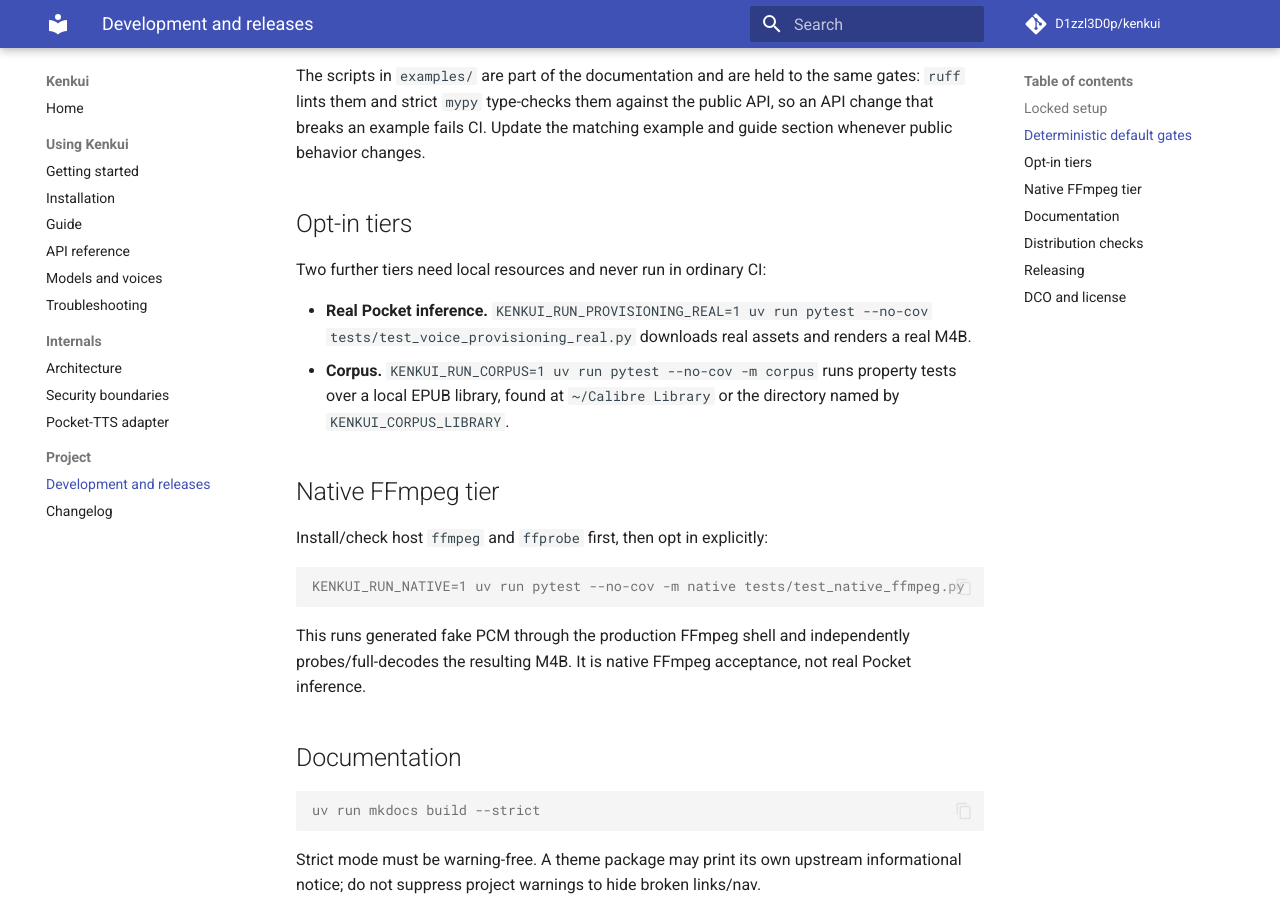
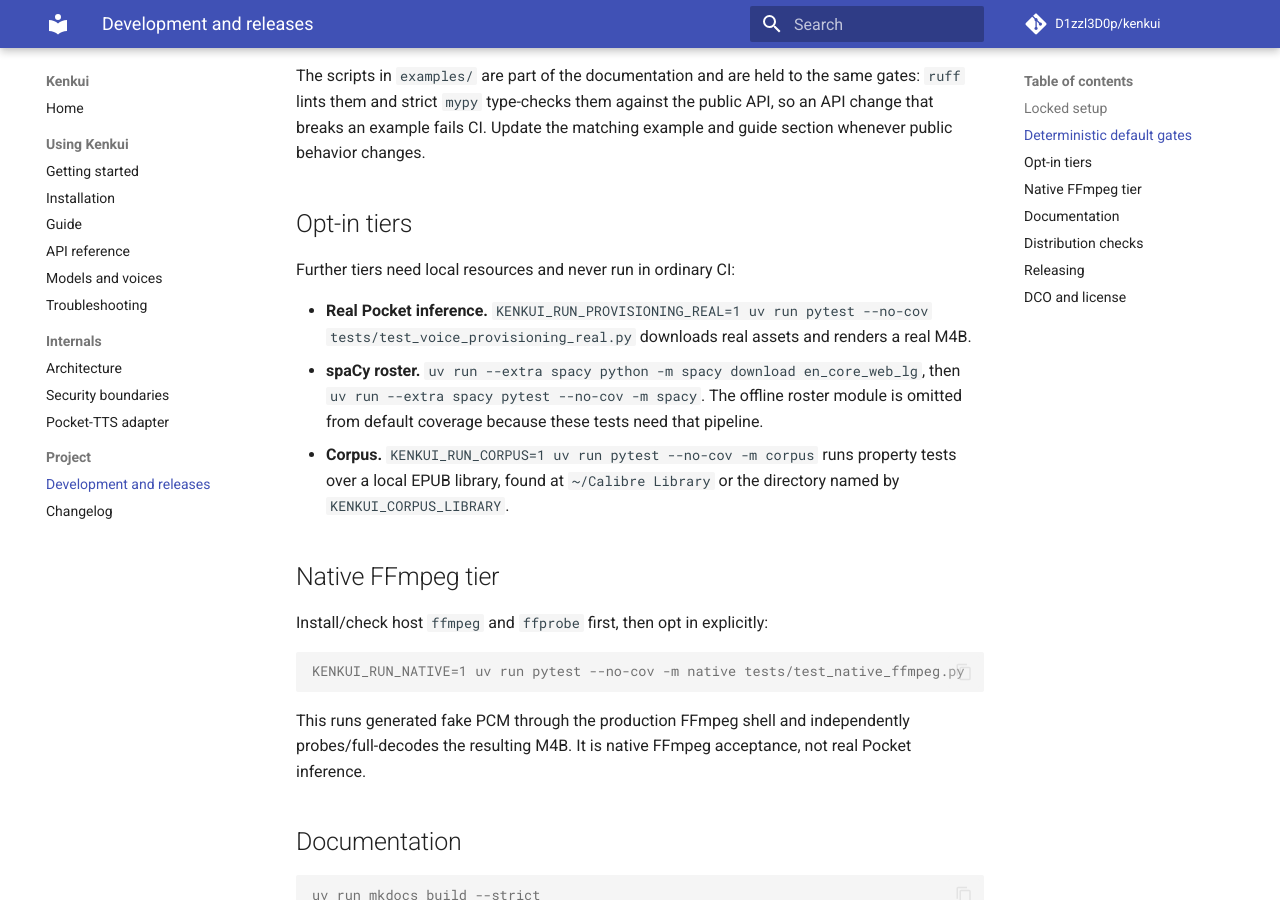
Before and after one commit to D1zzl3D0p/kenkui, an MkDocs documentation site: the page built from docs/development.md, in a window 1280 px wide and 900 px high, scrolled down 819 px. Built offline with MkDocs 1.6.1 and Material for MkDocs 9.7.7, drawn with Linux system fonts in a browser that asks for light colours; comment, search, counter and statistics services are not loaded.

Commit message:
test: make the spaCy roster tests an opt-in tier
They need the spacy extra and the ~400 MB en_core_web_lg pipeline, so CI
skipped them and the module's uncovered lines held default coverage at
88.6%, under the 90% gate. They now run with -m spacy, like the native
FFmpeg tier, and the module is omitted from default coverage.

Co-Authored-By: Claude Opus 5 (1M context) <noreply@anthropic.com>
Signed-off-by: D1zzl3D0p <spn1kolat3sla@gmail.com>

```diff
--- a/docs/development.md
+++ b/docs/development.md
@@ -42,11 +42,15 @@ matching example and guide section whenever public behavior changes.
 
 ## Opt-in tiers
 
-Two further tiers need local resources and never run in ordinary CI:
+Further tiers need local resources and never run in ordinary CI:
 
 - **Real Pocket inference.** `KENKUI_RUN_PROVISIONING_REAL=1 uv run pytest
   --no-cov tests/test_voice_provisioning_real.py` downloads real assets and
   renders a real M4B.
+- **spaCy roster.** `uv run --extra spacy python -m spacy download
+  en_core_web_lg`, then `uv run --extra spacy pytest --no-cov -m spacy`. The
+  offline roster module is omitted from default coverage because these tests
+  need that pipeline.
 - **Corpus.** `KENKUI_RUN_CORPUS=1 uv run pytest --no-cov -m corpus` runs
   property tests over a local EPUB library, found at `~/Calibre Library` or
   the directory named by `KENKUI_CORPUS_LIBRARY`.
```
Also changed, not shown: pyproject.toml (+8 -1 lines), 1 other file.
